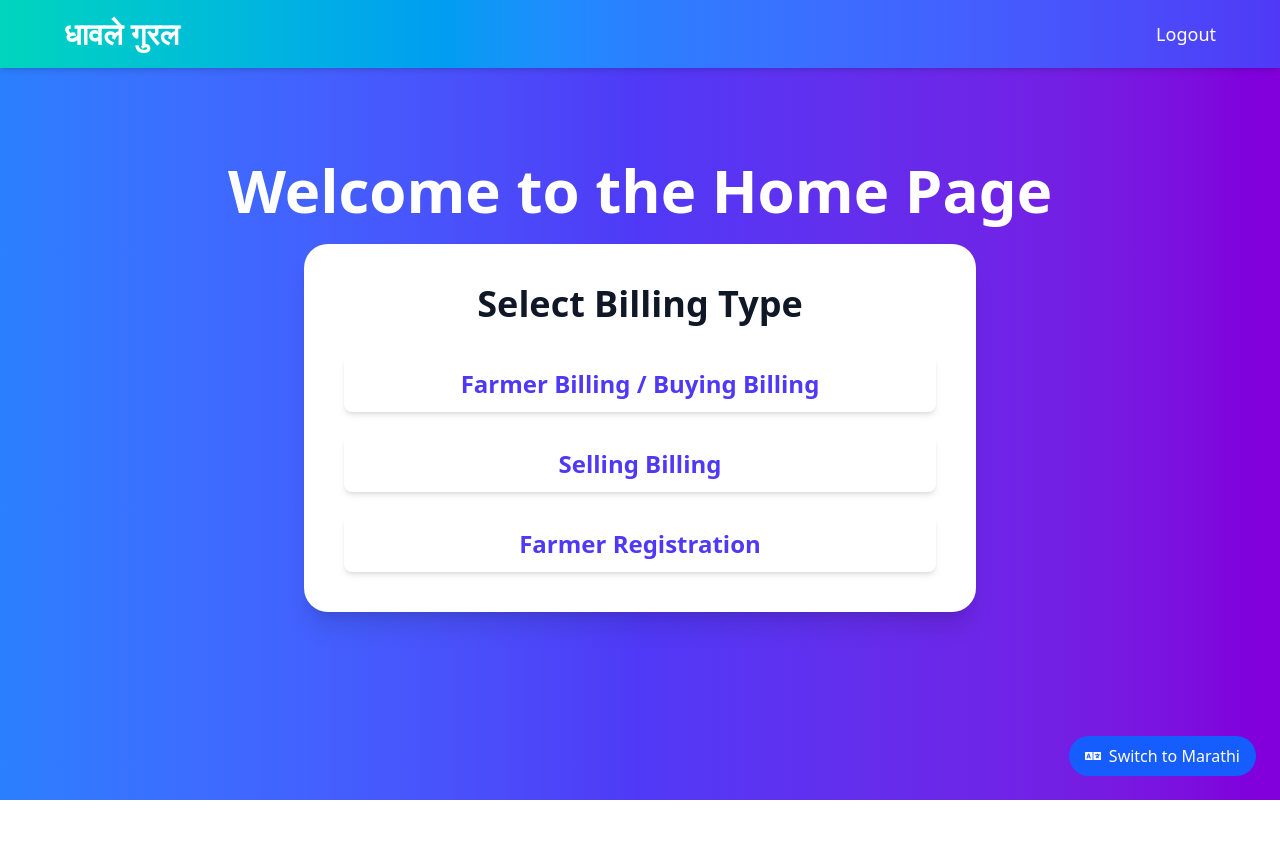
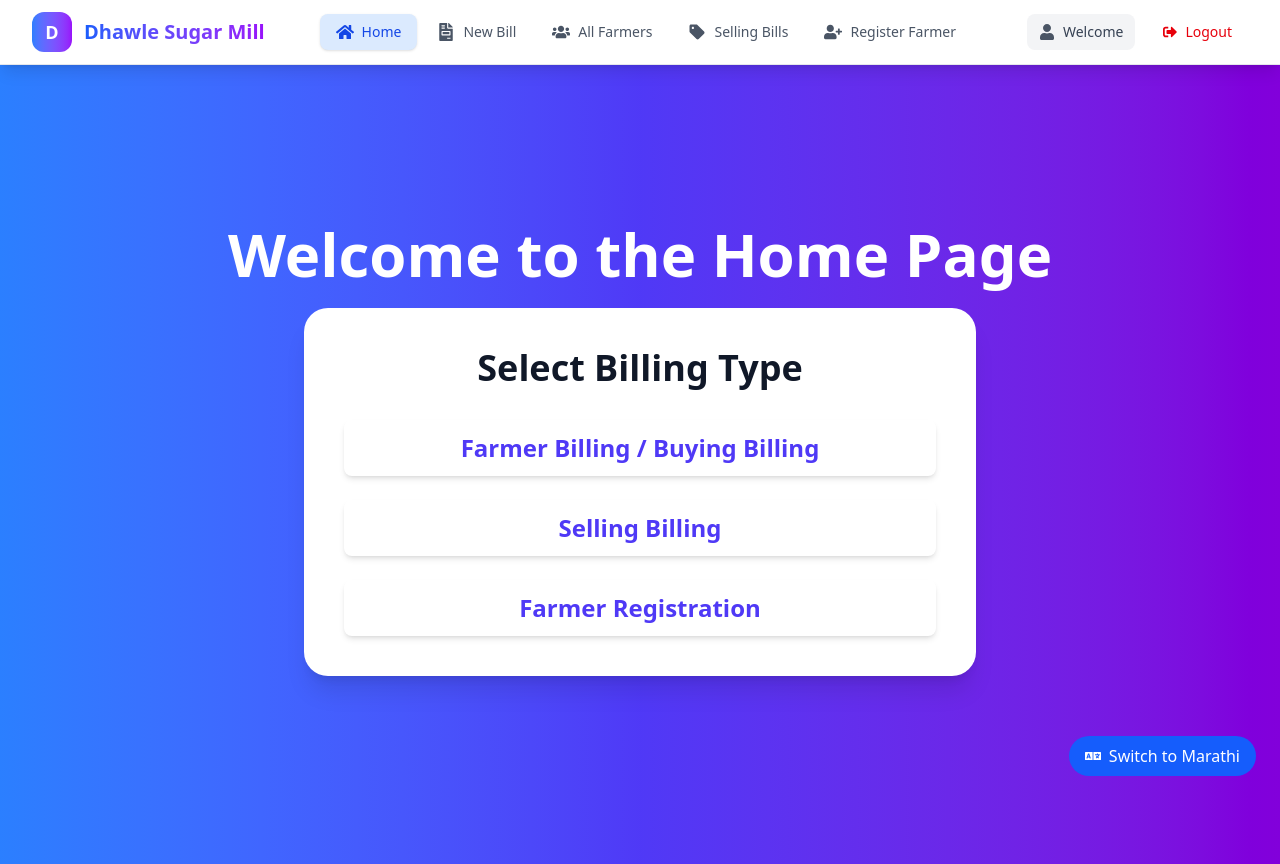
Before and after one commit to Adi56a/SugarCaneBillingSoftware, a React (Vite) app in the folder Frontend/: page / in a window 1280 px wide. Before the commit the page ends 800 px from the top, so only its background shows below. Built offline with nearby package versions, Linux system fonts and the light colour scheme; sample sign-in values are in the browser's storage.

Commit message:
header desgine UPdated

```diff
--- a/Frontend/src/components/Header.jsx
+++ b/Frontend/src/components/Header.jsx
@@ -1,56 +1,222 @@
-import React from 'react';
-import { Link, useNavigate } from 'react-router-dom';
+import React, { useState, useEffect } from 'react';
+import { Link, useNavigate, useLocation } from 'react-router-dom';
+import { FaHome, FaUsers, FaFileInvoice, FaUserPlus, FaSignOutAlt, FaUser, FaBars, FaTimes } from 'react-icons/fa';
+import { MdSell } from 'react-icons/md';
 
 const Header = () => {
-  const navigate = useNavigate();  // Use useNavigate for React Router v6
+  const navigate = useNavigate();
+  const location = useLocation();
+  const [isMenuOpen, setIsMenuOpen] = useState(false);
+  const [language, setLanguage] = useState(localStorage.getItem('language') || 'en');
 
-  // Logout function to clear the authToken from localStorage and redirect
+  useEffect(() => {
+    const handleLanguageChange = () => {
+      setLanguage(localStorage.getItem('language') || 'en');
+    };
+
+    // Listen for language changes
+    window.addEventListener('storage', handleLanguageChange);
+    return () => window.removeEventListener('storage', handleLanguageChange);
+  }, []);
+
   const logout = () => {
     localStorage.removeItem('authToken');
-    navigate('/login');  // Redirect to login page
+    localStorage.removeItem('selectedFarmerNumber');
+    localStorage.removeItem('selectedFarmerName');
+    navigate('/login');
+    setIsMenuOpen(false);
   };
 
-  // Check if the user is logged in (i.e., if authToken exists in localStorage)
   const isLoggedIn = localStorage.getItem('authToken') !== null;
 
+  const translations = {
+    en: {
+      brandName: "Dhawle Sugar Mill",
+      home: "Home",
+      newBill: "New Bill",
+      allFarmers: "All Farmers",
+      sellingBills: "Selling Bills",
+      register: "Register Farmer",
+      login: "Login",
+      signup: "Sign Up",
+      logout: "Logout",
+      profile: "Profile"
+    },
+    mr: {
+      brandName: "धावले साखर कारखाना",
+      home: "होम",
+      newBill: "नवीन बिल",
+      allFarmers: "सर्व शेतकरी",
+      sellingBills: "विक्री बिले",
+      register: "शेतकरी नोंदणी",
+      login: "लॉगिन",
+      signup: "साइन अप",
+      logout: "लॉगआउट",
+      profile: "प्रोफाइल"
+    }
+  };
+
+  const t = translations[language];
+
+  const navigationItems = [
+    { name: t.home, path: '/', icon: <FaHome /> },
+    { name: t.newBill, path: '/farmer_billing', icon: <FaFileInvoice /> },
+    { name: t.allFarmers, path: '/all_farmer', icon: <FaUsers /> },
+    { name: t.sellingBills, path: '/selling-billing', icon: <MdSell /> },
+    { name: t.register, path: '/farmer_register', icon: <FaUserPlus /> }
+  ];
+
+  const isActivePath = (path) => {
+    return location.pathname === path;
+  };
+
   return (
-    <div className="fixed top-0 left-0 w-full bg-gradient-to-r from-teal-400 via-blue-500 to-indigo-600 p-4 shadow-md z-50">
-      <div className="flex items-center justify-between max-w-6xl mx-auto">
-        {/* Logo or brand */}
-        <div className="text-white text-3xl font-semibold">
-          <Link to="/">धावले गुरल</Link>
+    <>
+      <header className="fixed top-0 left-0 w-full bg-white shadow-lg z-50 border-b border-gray-200">
+        <div className="max-w-7xl mx-auto px-4 sm:px-6 lg:px-8">
+          <div className="flex items-center justify-between h-16">
+            {/* Logo/Brand */}
+            <div className="flex items-center">
+              <Link
+                to="/"
+                className="flex items-center space-x-3 group"
+                onClick={() => setIsMenuOpen(false)}
+              >
+                <div className="w-10 h-10 bg-gradient-to-r from-blue-500 to-purple-600 rounded-xl flex items-center justify-center">
+                  <span className="text-white font-bold text-lg">D</span>
+                </div>
+                <div className="hidden sm:block">
+                  <h1 className="text-xl font-bold bg-gradient-to-r from-blue-600 to-purple-600 bg-clip-text text-transparent group-hover:from-blue-700 group-hover:to-purple-700 transition-all duration-300">
+                    {t.brandName}
+                  </h1>
+                </div>
+              </Link>
             </div>
 
-        {/* Navigation Links */}
-        <div className="space-x-6">
+            {/* Desktop Navigation */}
+            {isLoggedIn && (
+              <nav className="hidden lg:flex items-center space-x-1">
+                {navigationItems.map((item) => (
+                  <Link
+                    key={item.path}
+                    to={item.path}
+                    className={`flex items-center space-x-2 px-4 py-2 rounded-lg text-sm font-medium transition-all duration-200 ${
+                      isActivePath(item.path)
+                        ? 'bg-blue-100 text-blue-700 shadow-sm'
+                        : 'text-gray-600 hover:text-gray-900 hover:bg-gray-100'
+                    }`}
+                  >
+                    <span className="text-lg">{item.icon}</span>
+                    <span>{item.name}</span>
+                  </Link>
+                ))}
+              </nav>
+            )}
+
+            {/* Desktop Auth Section */}
+            <div className="hidden lg:flex items-center space-x-4">
               {!isLoggedIn ? (
                 <>
-              {/* Register Link */}
-              <span className="text-white text-lg font-medium hover:text-gray-300 transition duration-300">
-                <Link to="/register" className="border-b-2 border-transparent hover:border-white">
-                  Register
+                  <Link
+                    to="/login"
+                    className="text-gray-600 hover:text-gray-900 px-3 py-2 rounded-lg text-sm font-medium transition-colors duration-200"
+                  >
+                    {t.login}
                   </Link>
-              </span>
-
-              {/* Login Link */}
-              <span className="text-white text-lg font-medium hover:text-gray-300 transition duration-300">
-                <Link to="/login" className="border-b-2 border-transparent hover:border-white">
-                  Login
+                  <Link
+                    to="/register"
+                    className="bg-gradient-to-r from-blue-500 to-purple-600 text-white px-4 py-2 rounded-lg text-sm font-medium hover:from-blue-600 hover:to-purple-700 transition-all duration-200 shadow-md hover:shadow-lg"
+                  >
+                    {t.signup}
                   </Link>
-              </span>
                 </>
               ) : (
-            // Show logout button if user is logged in
+                <div className="flex items-center space-x-3">
+                  <div className="flex items-center space-x-2 px-3 py-2 bg-gray-100 rounded-lg">
+                    <FaUser className="text-gray-600" />
+                    <span className="text-sm text-gray-700 font-medium">Welcome</span>
+                  </div>
                   <button
                     onClick={logout}
-              className="text-white text-lg font-medium hover:text-gray-300 transition duration-300"
+                    className="flex items-center space-x-2 px-4 py-2 text-red-600 hover:text-red-700 hover:bg-red-50 rounded-lg text-sm font-medium transition-all duration-200"
                   >
-              Logout
+                    <FaSignOutAlt />
+                    <span>{t.logout}</span>
                   </button>
+                </div>
+              )}
+            </div>
+
+            {/* Mobile Menu Button */}
+            <div className="lg:hidden">
+              <button
+                onClick={() => setIsMenuOpen(!isMenuOpen)}
+                className="p-2 rounded-lg text-gray-600 hover:text-gray-900 hover:bg-gray-100 transition-colors duration-200"
+              >
+                {isMenuOpen ? <FaTimes className="w-6 h-6" /> : <FaBars className="w-6 h-6" />}
+              </button>
+            </div>
+          </div>
+        </div>
+
+        {/* Mobile Menu */}
+        {isMenuOpen && (
+          <div className="lg:hidden bg-white border-t border-gray-200 shadow-lg">
+            <div className="px-4 py-3 space-y-1">
+              {isLoggedIn ? (
+                <>
+                  {navigationItems.map((item) => (
+                    <Link
+                      key={item.path}
+                      to={item.path}
+                      onClick={() => setIsMenuOpen(false)}
+                      className={`flex items-center space-x-3 px-4 py-3 rounded-lg text-base font-medium transition-all duration-200 ${
+                        isActivePath(item.path)
+                          ? 'bg-blue-100 text-blue-700'
+                          : 'text-gray-600 hover:text-gray-900 hover:bg-gray-100'
+                      }`}
+                    >
+                      <span className="text-lg">{item.icon}</span>
+                      <span>{item.name}</span>
+                    </Link>
+                  ))}
+
+                  <div className="border-t border-gray-200 my-2"></div>
+
+                  <button
+                    onClick={logout}
+                    className="flex items-center space-x-3 px-4 py-3 text-red-600 hover:text-red-700 hover:bg-red-50 rounded-lg text-base font-medium transition-all duration-200 w-full"
+                  >
+                    <FaSignOutAlt />
+                    <span>{t.logout}</span>
+                  </button>
+                </>
+              ) : (
+                <>
+                  <Link
+                    to="/login"
+                    onClick={() => setIsMenuOpen(false)}
+                    className="block px-4 py-3 text-gray-600 hover:text-gray-900 hover:bg-gray-100 rounded-lg text-base font-medium transition-colors duration-200"
+                  >
+                    {t.login}
+                  </Link>
+                  <Link
+                    to="/register"
+                    onClick={() => setIsMenuOpen(false)}
+                    className="block px-4 py-3 bg-gradient-to-r from-blue-500 to-purple-600 text-white rounded-lg text-base font-medium hover:from-blue-600 hover:to-purple-700 transition-all duration-200 text-center"
+                  >
+                    {t.signup}
+                  </Link>
+                </>
               )}
             </div>
           </div>
-    </div>
+        )}
+      </header>
+
+      {/* Spacer to prevent content from going under fixed header */}
+      <div className="h-16"></div>
+    </>
   );
 };
 
```
Lines whose indentation alone changed are shown as unchanged.
